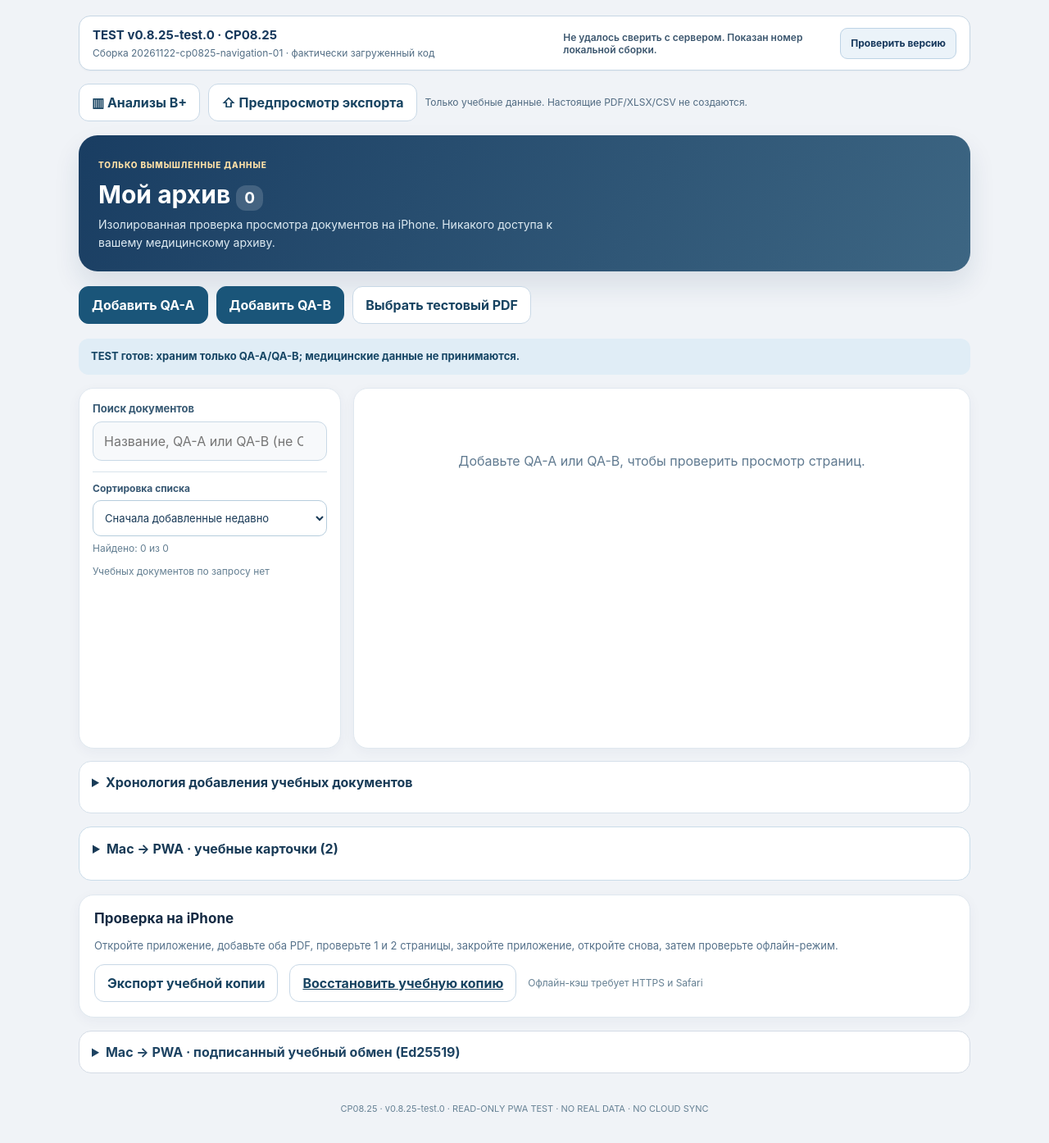
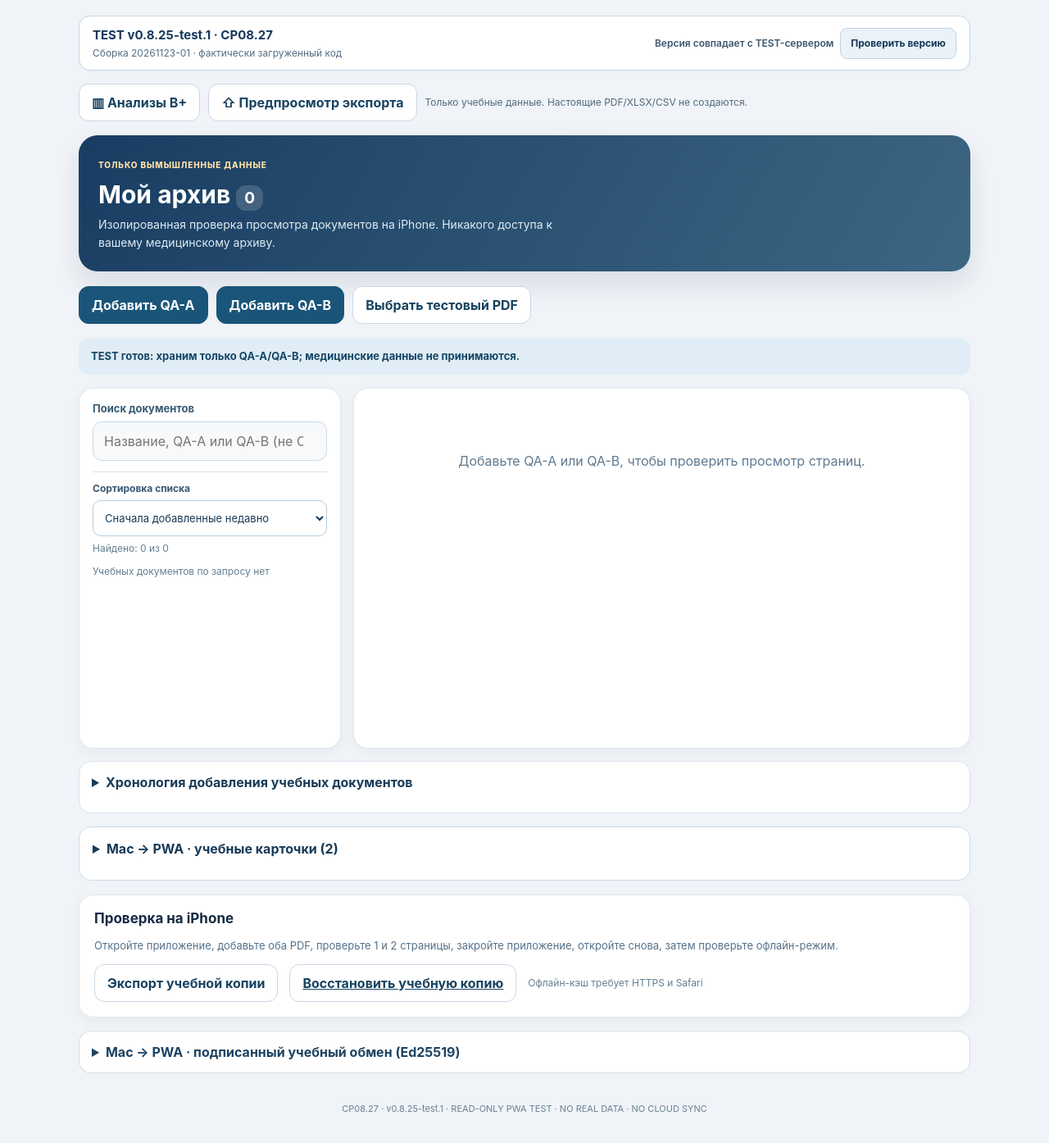
Before and after one commit to mastyukov-cyber/pae06-medical-archive-pwa-test, a plain HTML site: page index.html in a window 1280 px wide. Shown: the part 72-1466 px from the top of the page at 82% size. Drawn offline with Linux system fonts and the light colour scheme.

Commit message:
PAE-06 CP08.27 TEST: backward-compatible buildId version check

```diff
--- a/app.js
+++ b/app.js
@@ -68,7 +68,7 @@ function base64(bytes){const a=new Uint8Array(bytes);let b="";for(let i=0;i<a.le
 async function exportBackup(){try{const docs=[];for(const r of await allRecords()){const state=await classify(r);if(!state.ok)throw new Error("Целостность изменилась");docs.push({id:r.id,sha256:r.sha256,sourceEncoding:r.sourceEncoding,bytesBase64:base64(r.sourceBytes),syntheticOnly:true})}const data={format:"PAE06-CP082-SYNTHETIC-EXPORT-ONLY",version:1,clinicalAuthority:false,docs};const blob=new Blob([JSON.stringify(data,null,2)],{type:"application/json"});const url=URL.createObjectURL(blob),a=document.createElement("a");a.href=url;a.download="PAE06_CP082_SYNTHETIC_EXPORT.json";document.body.append(a);a.click();a.remove();setTimeout(()=>URL.revokeObjectURL(url),30000);good("Учебная копия сформирована. Проверьте загрузки iPhone. Восстановление доступно на отдельном TEST-экране.")}catch(e){good("Экспорт не выполнен: "+e.message,true)}}
 
 /* CP08.7: identifiers reflect the LOADED JS, not the server's newest release. */
-const RUNTIME_BUILD=Object.freeze({version:"v0.8.25-test.0",checkpoint:"CP08.25",buildId:"20261122-cp0825-navigation-01",channel:"TEST"});
+const RUNTIME_BUILD=Object.freeze({version:"v0.8.25-test.1",checkpoint:"CP08.27",buildId:"20261123-01",channel:"TEST"});
 let versionCheckBusy=false,lastVersionCheck=0;
 function paintRuntimeBuild(){
  $("versionText").textContent=`TEST ${RUNTIME_BUILD.version} · ${RUNTIME_BUILD.checkpoint}`;
@@ -87,7 +87,7 @@ function isReleaseMetadata(value){
   value.app==="PAE-06 Medical Archive PWA"&&value.channel==="TEST"&&value.syntheticOnly===true&&
   typeof value.version==="string"&&/^v[0-9]+\.[0-9]+\.[0-9]+-test\.[0-9]+$/.test(value.version)&&
   typeof value.checkpoint==="string"&&/^CP[0-9]{2}\.[0-9]+$/.test(value.checkpoint)&&
-  typeof value.buildId==="string"&&/^[0-9]{8}-[0-9]{2}$/.test(value.buildId);
+  typeof value.buildId==="string"&&/^[0-9]{8}-(?:[0-9]{2}|cp[0-9]{4}-[a-z0-9]+-[0-9]{2})$/.test(value.buildId);
 }
 async function checkLatestBuild(){
  if(versionCheckBusy)return;
--- a/index.html
+++ b/index.html
@@ -1,5 +1,5 @@
 <!doctype html>
-<html lang="ru" data-pwa-build="20261122-cp0825-navigation-01"><head>
+<html lang="ru" data-pwa-build="20261123-01"><head>
 <meta charset="utf-8"><meta name="viewport" content="width=device-width,initial-scale=1,viewport-fit=cover">
 <meta name="theme-color" content="#16385c"><meta name="color-scheme" content="light">
 <meta http-equiv="Content-Security-Policy" content="default-src 'self'; script-src 'self'; style-src 'self'; img-src 'self' data: blob:; connect-src 'self'; frame-src blob:; worker-src 'self'; object-src 'none'; base-uri 'none'; form-action 'none'">
@@ -29,6 +29,6 @@
 <p id="macBridgeStatus" role="status" class="small">Проверка учебной подписи…</p>
 <div id="macBridgeList" class="macbridge-list"></div>
 </details>
-</main><footer>CP08.25 · v0.8.25-test.0 · READ-ONLY PWA TEST · NO REAL DATA · NO CLOUD SYNC</footer></div>
+</main><footer>CP08.27 · v0.8.25-test.1 · READ-ONLY PWA TEST · NO REAL DATA · NO CLOUD SYNC</footer></div>
 <script src="catalog.js" defer></script><script src="app.js" defer></script><script type="module" src="mac-preview.mjs"></script>
 <script type="module" src="mac-bridge-view.mjs"></script></body></html>
--- a/release.json
+++ b/release.json
@@ -1,8 +1,8 @@
 {
   "app": "PAE-06 Medical Archive PWA",
   "channel": "TEST",
-  "version": "v0.8.25-test.0",
-  "checkpoint": "CP08.25",
-  "buildId": "20261122-cp0825-navigation-01",
+  "version": "v0.8.25-test.1",
+  "checkpoint": "CP08.27",
+  "buildId": "20261123-01",
   "syntheticOnly": true
 }
--- a/sw.js
+++ b/sw.js
@@ -1,7 +1,7 @@
 "use strict";
 /* PAE-06 CP08.8 TEST: atomic stage; activation requires natural lifecycle or one-client consent. */
-const CACHE="pae06-cp0825-navigation-assets-v1";
-const VERSION="v0.8.25-test.0",BUILD_ID="20261122-cp0825-navigation-01";
+const CACHE="pae06-cp0827-versionfix-assets-v1";
+const VERSION="v0.8.25-test.1",BUILD_ID="20261123-01";
 const OLD_CACHES=new Set(["pae06-cp0815-restore-assets-v1","pae06-cp0814-synth-assets-v1","pae06-cp0813-synth-assets-v1","pae06-cp0811-synth-assets-v1","pae06-cp0810-synth-assets-v1","pae06-cp089-synth-assets-v1","pae06-cp083-synth-assets-v1","pae06-cp087-synth-assets-v1","pae06-cp088-synth-assets-v1"]);
 const BASE=new URL("./",self.registration.scope);
 const FILES=["./restore-test.html","./restore-test.css","./restore-test.mjs","./src/restore.mjs","./src/test-idb-gate.mjs","./tests/fixtures/synthetic_export.json","./","./index.html","./style.css","./app.js","./catalog.js","./mac-derived-adapter.mjs","./mac-preview.mjs","./mac-bridge.mjs","./mac-bridge-view.mjs","./qa/qa_public_key.json","./qa/signed_transfer.json","./manifest.webmanifest","./icon-192.png","./icon-512.png","./fixtures/PAE06_QA_A_1_PAGE.pdf","./fixtures/PAE06_QA_B_2_PAGES.pdf","./assets/qa-a-page-1.webp","./assets/qa-b-page-1.webp","./assets/qa-b-page-2.webp","./qa-hub/candidates/cp0823-r1-bplus/index.html","./qa-hub/candidates/cp0823-r1-bplus/export-launch.mjs","./qa-hub/candidates/cp0820-bplus/styles.css","./qa-hub/candidates/cp0822-bplus-contract/app.mjs","./qa-hub/candidates/cp0822-bplus-contract/data-source.mjs","./qa-hub/candidates/cp0822-bplus-contract/adapter.mjs","./qa-hub/candidates/cp0822-bplus-contract/fixture.mjs","./qa-hub/candidates/cp0819-labs/lab-core.mjs","./qa-hub/candidates/cp0819-labs/fixture.mjs","./qa-hub/candidates/cp0823-export/index.html","./qa-hub/candidates/cp0823-export/styles.css","./qa-hub/candidates/cp0823-export/export-preview.mjs","./qa-hub/candidates/cp0823-export/export-plan.mjs","./qa-hub/candidates/cp0823-export/synthetic-fixture.mjs"];
```
